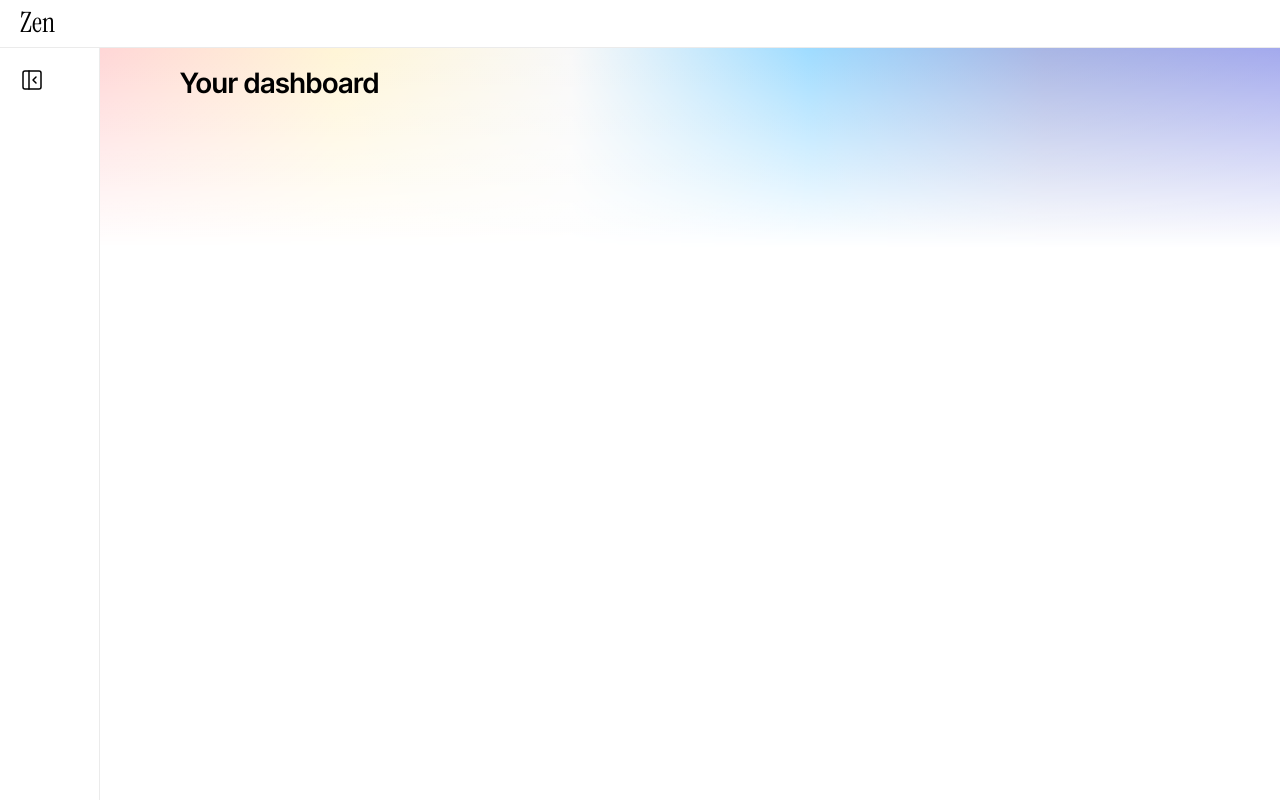
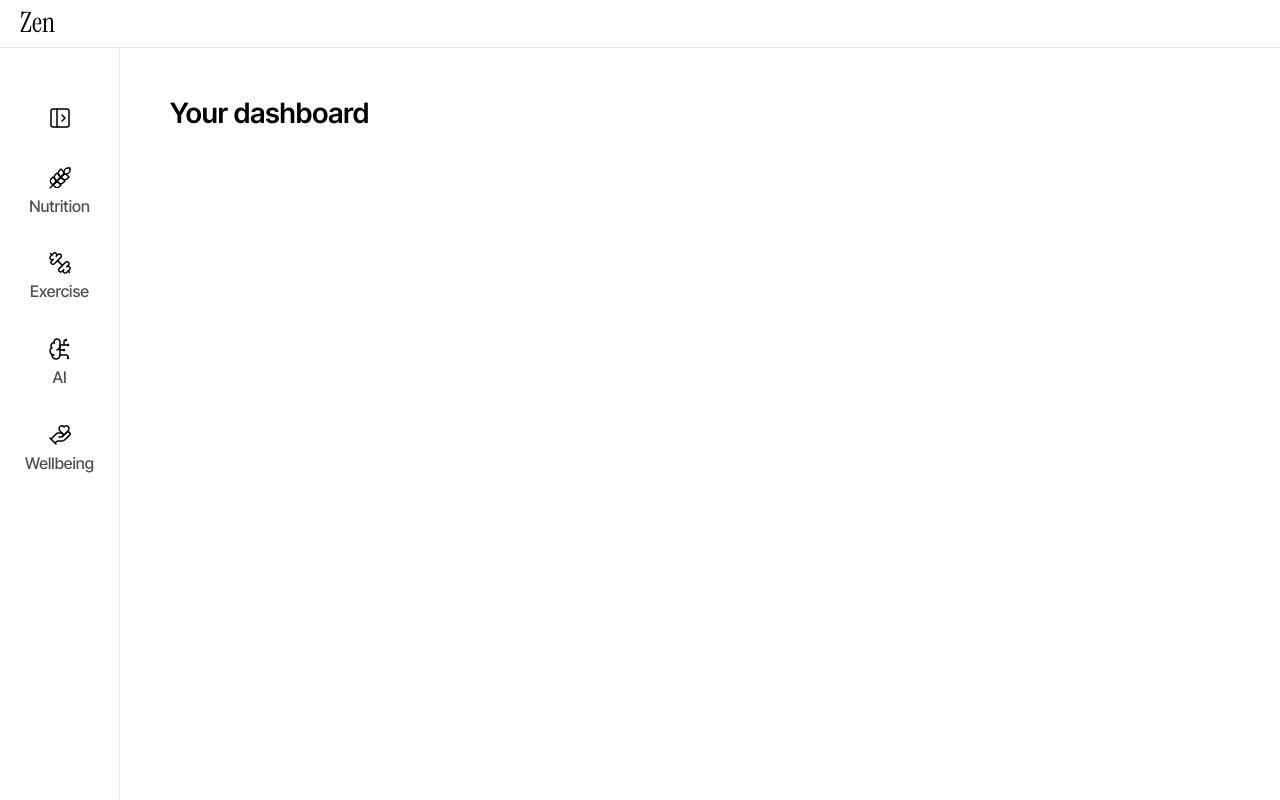
Before and after one commit to devjdn/health-app, a Next.js app in the folder site/: page /dashboard in a window 1280 px wide. Built offline with nearby package versions, Linux system fonts and the light colour scheme.

Commit message:
so stuck for ideas

```diff
--- a/site/app/globals.scss
+++ b/site/app/globals.scss
@@ -201,7 +201,6 @@ section.what-we-offer{
       gap: 10px;
 
       li{
-        background: var(--secondary);
         width: 100%;
         aspect-ratio: 1;
         padding: 20px;
@@ -210,6 +209,9 @@ section.what-we-offer{
         justify-content: center;
         align-items: center;
         gap: 20px;
+        background: var(--secondary);
+
+
 
         .img-container{
           height: 50%;
@@ -232,20 +234,100 @@ main.dashboard{
   flex: 3;
 }
 .dashboard-page{
-  padding: 20px calc(50vw - min(1680px,87.5vw)/2);
-  background: var(--intro-gradient);
+  padding: 50px;
 }
 .dashboard-nav-bar{
-  padding: 20px;
+  padding: 50px 10px;
+  display: flex;
+  flex-direction: column;
+  // justify-content: space-between;
+  gap: 20px;
   border-right: var(--primary-border);
 
+  svg{
+    stroke: var(--primary-text);
+  }
+  p{
+    margin: 0;
+  }
+
+  button{
+    display: flex;
+    gap: 8px;
+    align-items: center;
+    border-radius: 10px;
+    padding: 8px;
+
+    &:hover{
+      background: var(--secondary);
+    }
+  }
+
+  nav.dashboard-nav{
+    ul.nav-list{
+      display: flex;
+      flex-direction: column;
+      gap: 20px;
+
+      li.nav-list-item{
+        a{
+          .link-content{
+            display: flex;
+            gap: 8px;
+            align-items: center;
+            border-radius: 10px;
+            padding: 8px;
+
+            &:hover{
+              background: var(--secondary);
+            }
+          }
+        }
+      }
+    }
+  }
+
   &[aria-expanded="false"] {
-    width: 100px;
+    width: 120px;
     transition: width .1s ease-in;
+
+    button{
+      flex-direction: column;
+    }
+
+    nav.dashboard-nav{
+      ul.nav-list{
+
+        li.nav-list-item{
+          a{
+            .link-content{
+              flex-direction: column;
+            }
+          }
+        }
+      }
+    }
   }
   &[aria-expanded="true"] {
     width: 240px;
     transition: width .1s ease-out;
+
+    button{
+      flex-direction: row;
+    }
+
+    nav.dashboard-nav{
+      ul.nav-list{
+
+        li.nav-list-item{
+          a{
+            .link-content{
+              flex-direction: row;
+            }
+          }
+        }
+      }
+    }
   }
 }
 
--- a/site/components/dashboard/dashboard-nav-bar.tsx
+++ b/site/components/dashboard/dashboard-nav-bar.tsx
@@ -1,7 +1,8 @@
 'use client';
 
 import { useEffect, useState } from "react";
-import { PanelLeftOpen, PanelLeftClose } from "lucide-react";
+import { PanelLeftOpen, PanelLeftClose, Wheat, Dumbbell, BrainCircuit, HandHeart } from "lucide-react";
+import Link from "next/link";
 
 export default function DashboardNavBar(){
     const [isOpen, setIsOpen] = useState<boolean>(false)
@@ -10,15 +11,41 @@ export default function DashboardNavBar(){
         setIsOpen(!isOpen)
     }
 
+    const navLinks = [
+        { name: 'Nutrition', href: '/dashboard/nutrition', icon: <Wheat strokeWidth={1.5}/> },
+        { name: 'Exercise', href: '/dashboard/exercise', icon: <Dumbbell strokeWidth={1.5}/> },
+        { name: 'AI', href: '/dashboard/ai-with-gemini', icon: <BrainCircuit strokeWidth={1.5}/> },
+        { name: 'Wellbeing', href: '/dashboard/wellbeing', icon: <HandHeart strokeWidth={1.5}/> },
+    ]
+
     return(
         <div className={`dashboard-nav-bar ${isOpen ? 'open' : 'closed'}`} id="navbar" aria-expanded={isOpen}>
             <button className="nav-bar-opener" onClick={toggleNav}>
                 {isOpen ? (
+                    <>
+                    <PanelLeftClose strokeWidth={1.5}/>
+                    <p>Close</p>
+                    </>
+                ) : (
+                    <>
                     <PanelLeftOpen strokeWidth={1.5}/>
-                ) : (
-                    <PanelLeftClose strokeWidth={1.5}/>
+                    </>
                 )}
             </button>
+            <nav className="dashboard-nav">
+                <ul className="nav-list">
+                    {navLinks.map((navLink, linkIndex) => (
+                        <li className="nav-list-item" key={linkIndex}>
+                            <Link href={navLink.href}>
+                                <div className="link-content">
+                                    {navLink.icon}
+                                    <p>{navLink.name}</p>
+                                </div>
+                            </Link>
+                        </li>
+                    ))}
+                </ul>
+            </nav>
         </div>
     );
 }
```
